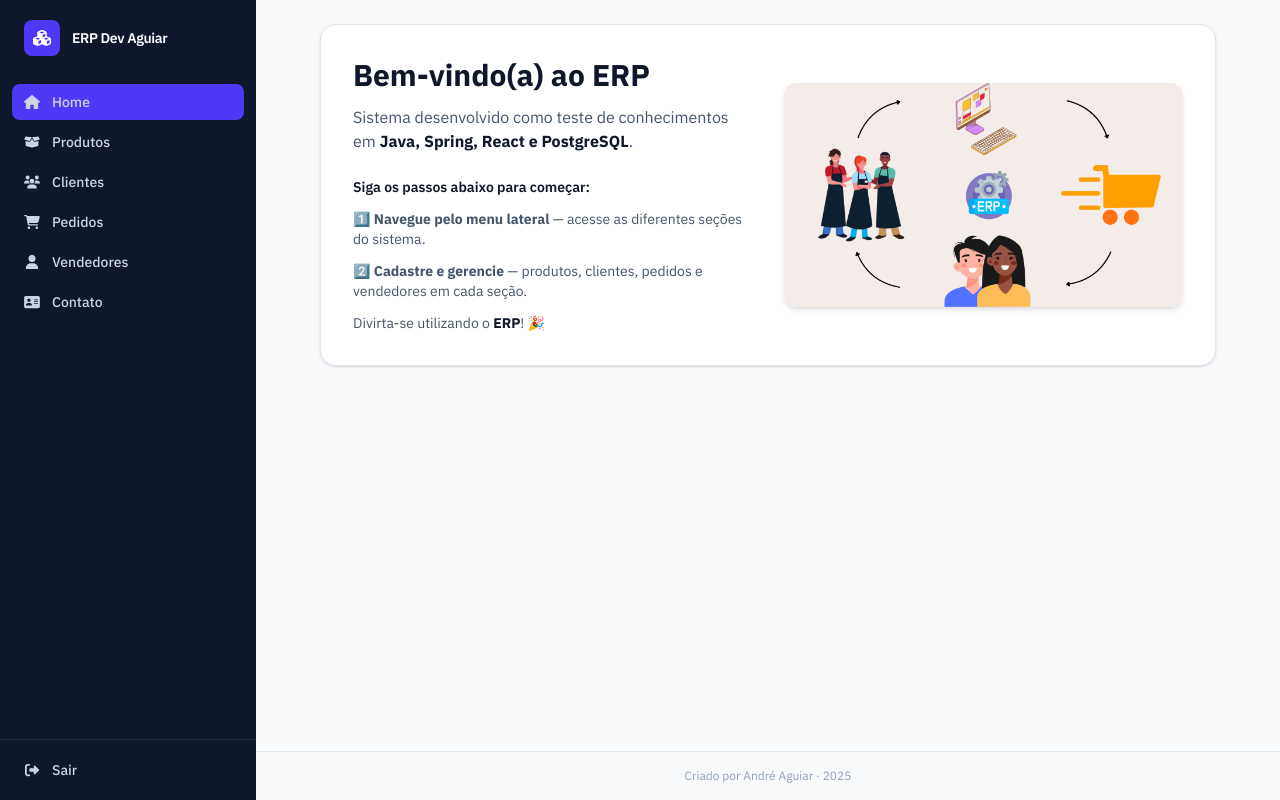
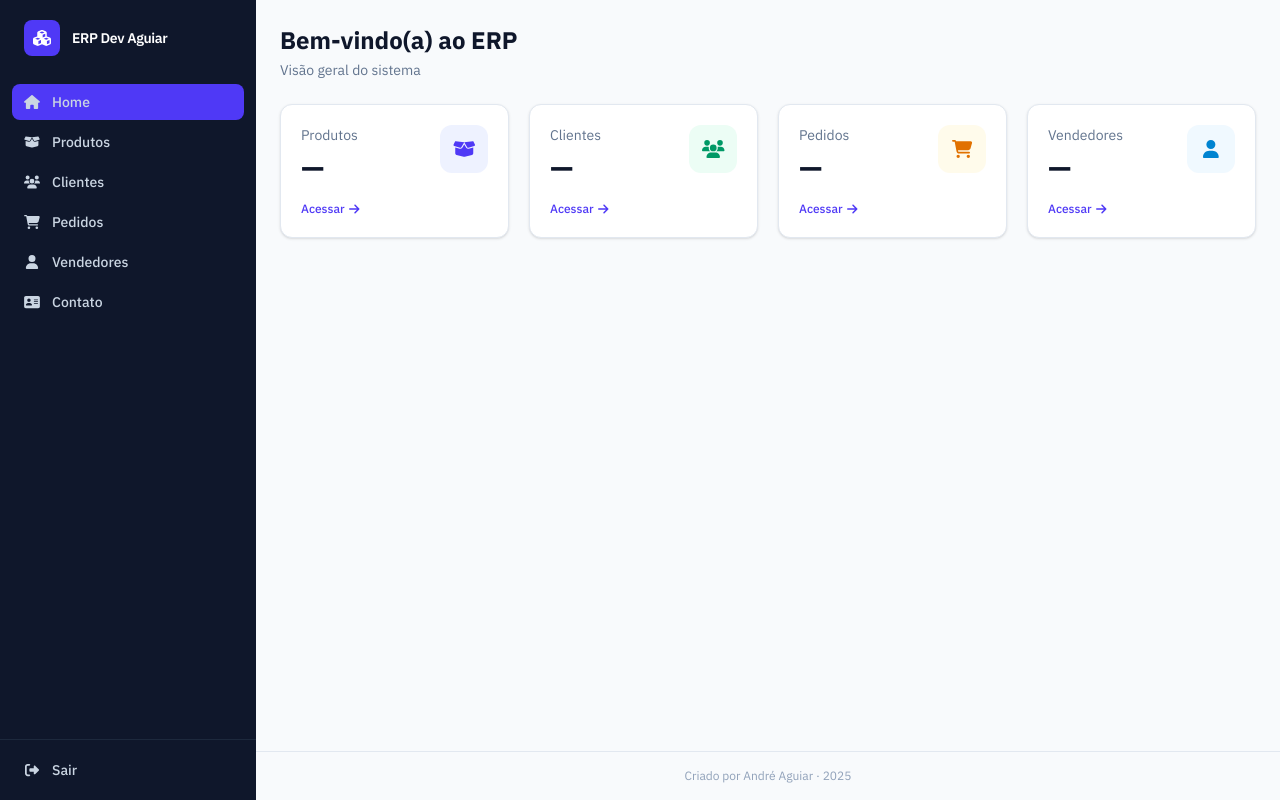
Before and after one commit to dev-aguiar/erp-frontend, a React (Vite) app: page / in a window 1280 px wide. Built offline with nearby package versions, Linux system fonts and the light colour scheme; no server answers; sample sign-in values are in the browser's storage.

Commit message:
refactor/home

```diff
--- a/src/pages/Home.tsx
+++ b/src/pages/Home.tsx
@@ -1,47 +1,105 @@
-import homeErp from "../assets/home-erp.png";
+import { Link } from "react-router-dom";
+import { FontAwesomeIcon } from "@fortawesome/react-fontawesome";
+import {
+  faBoxOpen,
+  faUsers,
+  faShoppingCart,
+  faUser,
+  faArrowRight,
+} from "@fortawesome/free-solid-svg-icons";
+import { IconDefinition } from "@fortawesome/fontawesome-svg-core";
+import { useProdutoData } from "../hooks/useProdutoData";
+import { useClienteData } from "../hooks/useClienteData";
+import { usePedidoData } from "../hooks/usePedidoData";
+import { useVendedorData } from "../hooks/useVendedorData";
+import PageHeader from "../components/PageHeader";
+
+interface Kpi {
+  label: string;
+  count?: number;
+  to: string;
+  icon: IconDefinition;
+  iconBg: string;
+  iconText: string;
+}
 
 const Home = () => {
+  const { data: produtos } = useProdutoData();
+  const { data: clientes } = useClienteData();
+  const { data: pedidos } = usePedidoData();
+  const { data: vendedores } = useVendedorData();
+
+  const kpis: Kpi[] = [
+    {
+      label: "Produtos",
+      count: produtos?.length,
+      to: "/produtos",
+      icon: faBoxOpen,
+      iconBg: "bg-indigo-50",
+      iconText: "text-indigo-600",
+    },
+    {
+      label: "Clientes",
+      count: clientes?.length,
+      to: "/clientes",
+      icon: faUsers,
+      iconBg: "bg-emerald-50",
+      iconText: "text-emerald-600",
+    },
+    {
+      label: "Pedidos",
+      count: pedidos?.length,
+      to: "/pedidos",
+      icon: faShoppingCart,
+      iconBg: "bg-amber-50",
+      iconText: "text-amber-600",
+    },
+    {
+      label: "Vendedores",
+      count: vendedores?.length,
+      to: "/vendedores",
+      icon: faUser,
+      iconBg: "bg-sky-50",
+      iconText: "text-sky-600",
+    },
+  ];
+
   return (
-    <div className="mx-auto max-w-4xl">
-      <div className="overflow-hidden rounded-2xl border border-slate-200 bg-white shadow-sm">
-        <div className="grid gap-8 p-8 md:grid-cols-2 md:items-center">
-          <div>
-            <h1 className="text-3xl font-bold text-slate-900">
-              Bem-vindo(a) ao ERP
-            </h1>
-            <p className="mt-3 text-slate-600">
-              Sistema desenvolvido como teste de conhecimentos em{" "}
-              <strong className="text-slate-900">
-                Java, Spring, React e PostgreSQL
-              </strong>
-              .
+    <div>
+      <PageHeader
+        title="Bem-vindo(a) ao ERP"
+        subtitle="Visão geral do sistema"
+      />
+
+      <div className="grid gap-5 [grid-template-columns:repeat(auto-fill,minmax(220px,1fr))]">
+        {kpis.map((kpi) => (
+          <Link
+            key={kpi.to}
+            to={kpi.to}
+            className="group rounded-xl border border-slate-200 bg-white p-5 shadow-sm transition hover:border-indigo-300 hover:shadow-md"
+          >
+            <div className="flex items-start justify-between">
+              <div>
+                <p className="text-sm text-slate-500">{kpi.label}</p>
+                <p className="mt-1 text-3xl font-bold text-slate-900">
+                  {kpi.count ?? "—"}
+                </p>
+              </div>
+              <div
+                className={`flex h-12 w-12 items-center justify-center rounded-xl ${kpi.iconBg} ${kpi.iconText}`}
+              >
+                <FontAwesomeIcon icon={kpi.icon} className="text-lg" />
+              </div>
+            </div>
+            <p className="mt-4 flex items-center gap-1 text-xs font-medium text-indigo-600">
+              Acessar
+              <FontAwesomeIcon
+                icon={faArrowRight}
+                className="transition group-hover:translate-x-0.5"
+              />
             </p>
-
-            <div className="mt-6 space-y-3 text-sm text-slate-600">
-              <p className="font-semibold text-slate-900">
-                Siga os passos abaixo para começar:
-              </p>
-              <p>
-                1️⃣ <strong>Navegue pelo menu lateral</strong> — acesse as
-                diferentes seções do sistema.
-              </p>
-              <p>
-                2️⃣ <strong>Cadastre e gerencie</strong> — produtos, clientes,
-                pedidos e vendedores em cada seção.
-              </p>
-              <p>
-                Divirta-se utilizando o{" "}
-                <strong className="text-slate-900">ERP</strong>! 🎉
-              </p>
-            </div>
-          </div>
-
-          <img
-            src={homeErp}
-            alt="ERP"
-            className="w-full rounded-xl shadow-md"
-          />
-        </div>
+          </Link>
+        ))}
       </div>
     </div>
   );
```
